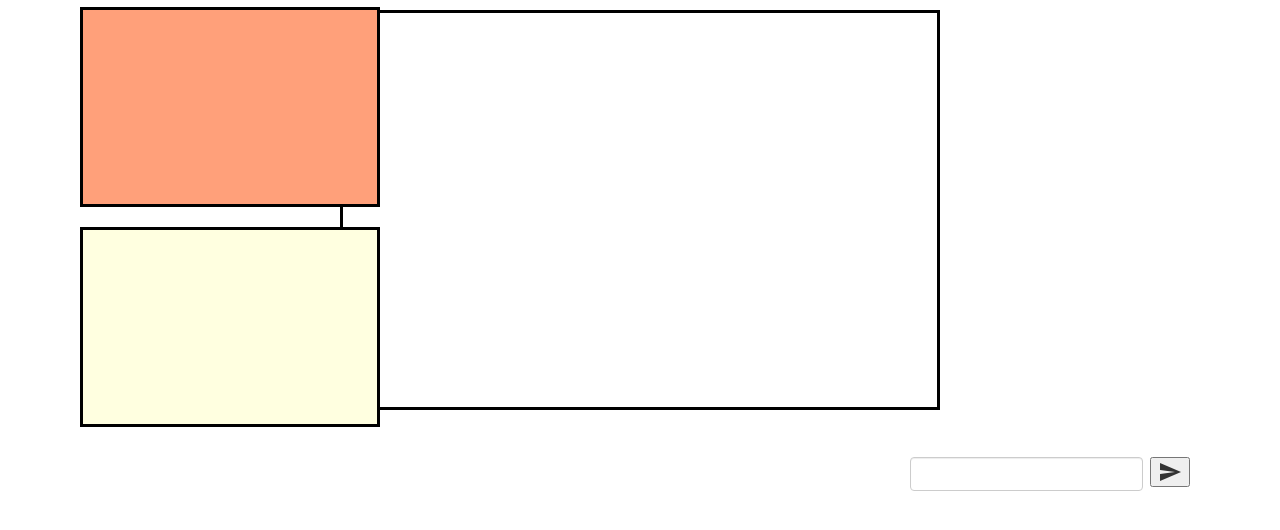
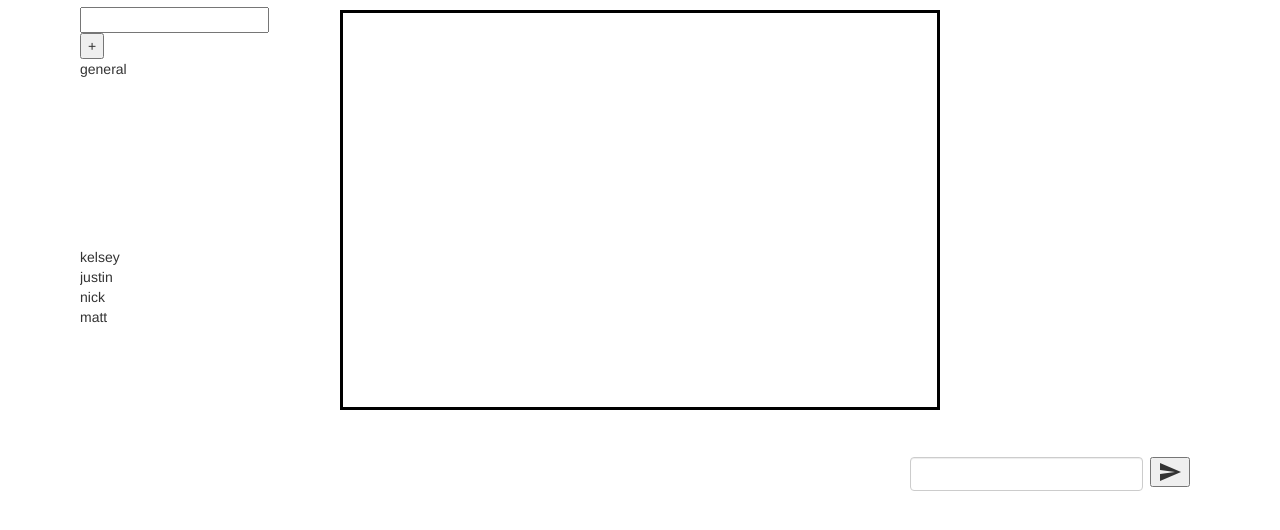
Before and after one commit to PositiveDeltaS/ip_chat_app, a Flask app: page /chat in a window 1280 px wide. Shown: the part 113-643 px from the top of the page. Run offline with Flask 2, Linux system fonts and the light colour scheme; some libraries are stand-ins or nearby versions.

Commit message:
added dynamic buttons for chat groups and active users

```diff
--- a/static/chat.js
+++ b/static/chat.js
@@ -1,9 +1,54 @@
 let username = document.getElementById('user').innerText
 let message_list = []
 let socket = io.connect('http://' + document.domain + ':' + location.port);
-let currentroom = "global"
 
-console.log(currentroom)
+var roomlist = ["general"]
+let userlist = ["kelsey", "justin", "nick", "matt"]
+let currentroom = "general"
+
+
+function roomsInitialState() {
+    let new_group_chat_text = '<div><input type="text" id="newGroupChatText"></div>'
+    let new_group_chat_button = '<div><input type="button" value="+" onclick="newGroupChat()"></div>'
+    $('#chatRoomList').append(new_group_chat_text)
+    $('#chatRoomList').append(new_group_chat_button)
+    addChatroom(roomlist[0])
+}
+
+function newGroupChat() {
+    console.log($('#newGroupChatText').val())
+    let new_chat = $('#newGroupChatText').val()
+    roomlist.push(new_chat)
+    addChatroom(roomlist[roomlist.length-1])
+}
+
+
+roomsInitialState()
+
+function addChatroom(theroom) {
+    console.log(theroom)
+    let temp = '<div><input type="button" class="leftpanelitem" id="room_name"  value="room_name" onclick="buttonClicked(this.value)"></div>'
+    temp = temp.replace("room_name", theroom);
+    temp = temp.replace("room_name", theroom);
+    $('#chatRoomList').append( temp );
+}
+
+
+$('#charRoomList').append()
+
+for(let i = 0; i < userlist.length; i++){
+    let theuser = userlist[i]
+    console.log(theuser)
+    let temp = '<div><input type="button" class="leftpanelitem" id="user_name"  value="user_name" onclick="buttonClicked(this.value)"></div>'
+    temp = temp.replace("user_name", theuser);
+    temp = temp.replace("user_name", theuser);
+    $('#userList').append( temp );
+}
+
+function buttonClicked (val) {
+    console.log(val)
+}
+
 
 socket.on('connect', () => {
     socket.emit('join', {
@@ -24,7 +69,7 @@
 
     let new_message = document.getElementById('msg').value
 
-
+    console.log("submit clicked")
     socket.emit('send message', {
         username: username,
         message: new_message
@@ -32,11 +77,10 @@
 }
 
 
-
 socket.on('send response', function (msg) {
     console.log(msg)
 
-    console.log("hello")
+    console.log("hello1")
     message_list.push(msg.username + ": " + msg.message)
     //$('#chatWindow').text(message_list);
     $('#chatWindow').append( "<p>" + msg.username + ": " + msg.message + "</p>" );
--- a/static/style.css
+++ b/static/style.css
@@ -14,11 +14,8 @@
         width: 50%;
         left: 80px;
         top: 120px;
-        border: 3px solid black;
-        padding-left: 80px;
         height: 200px;
         width: 300px;
-        background-color: lightsalmon;
 
     }
     .userlist {
@@ -27,12 +24,15 @@
         left: 80px;
         top: 340px;
         width: 50%;
-        border: 3px solid black;
         padding-top: 20px;
         height: 200px;
         width: 300px;
-        background-color: lightyellow;
     }
+
+    .sidePanelContainer {
+        background-color: #3E0E40;
+    }
+
     .chatinput{
         margin: auto;
         position: fixed;
@@ -44,3 +44,9 @@
         width: 300px;
 
     }
+
+    .leftpanelitem {
+      border: none;
+      padding: 0;
+      background: none;
+    }
```
